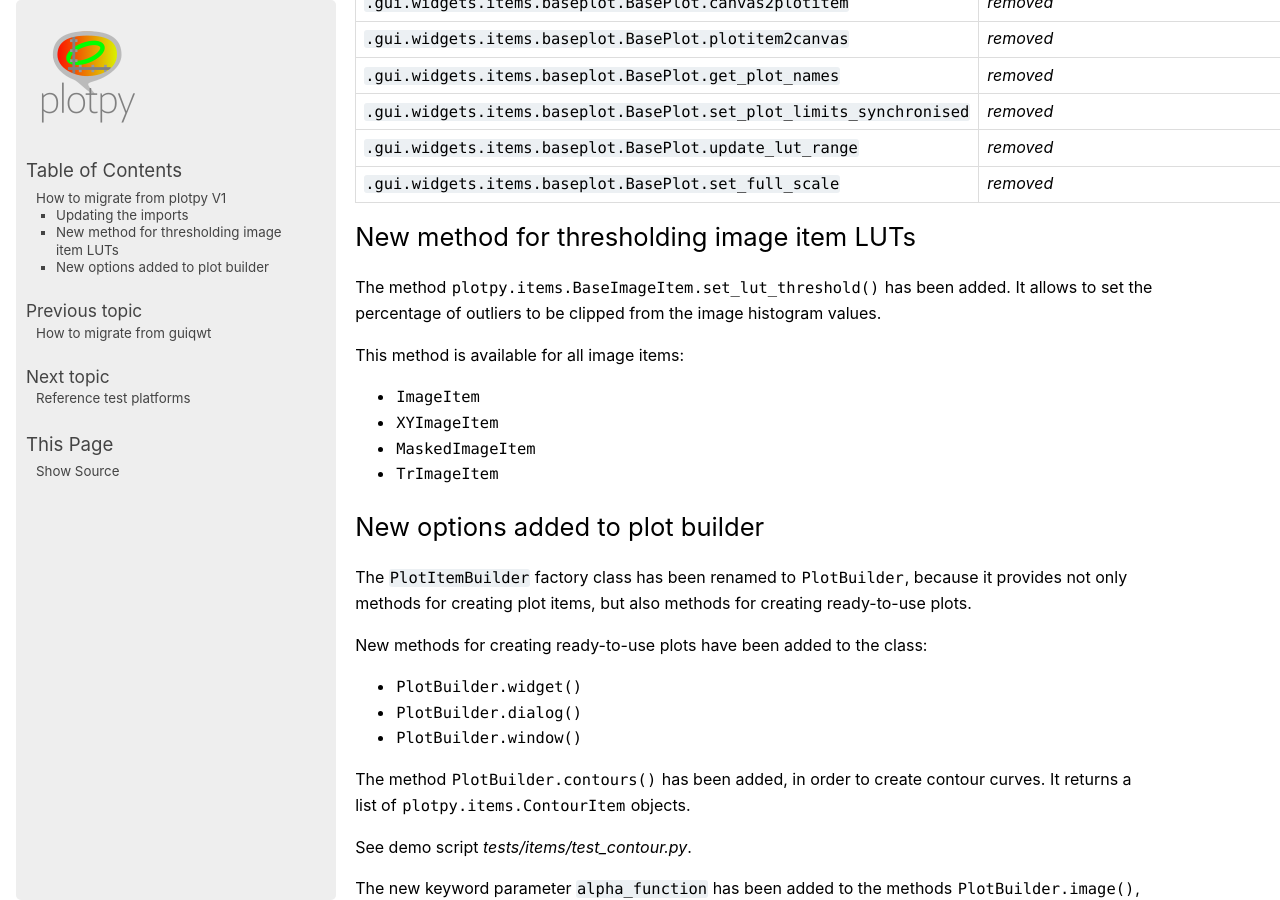
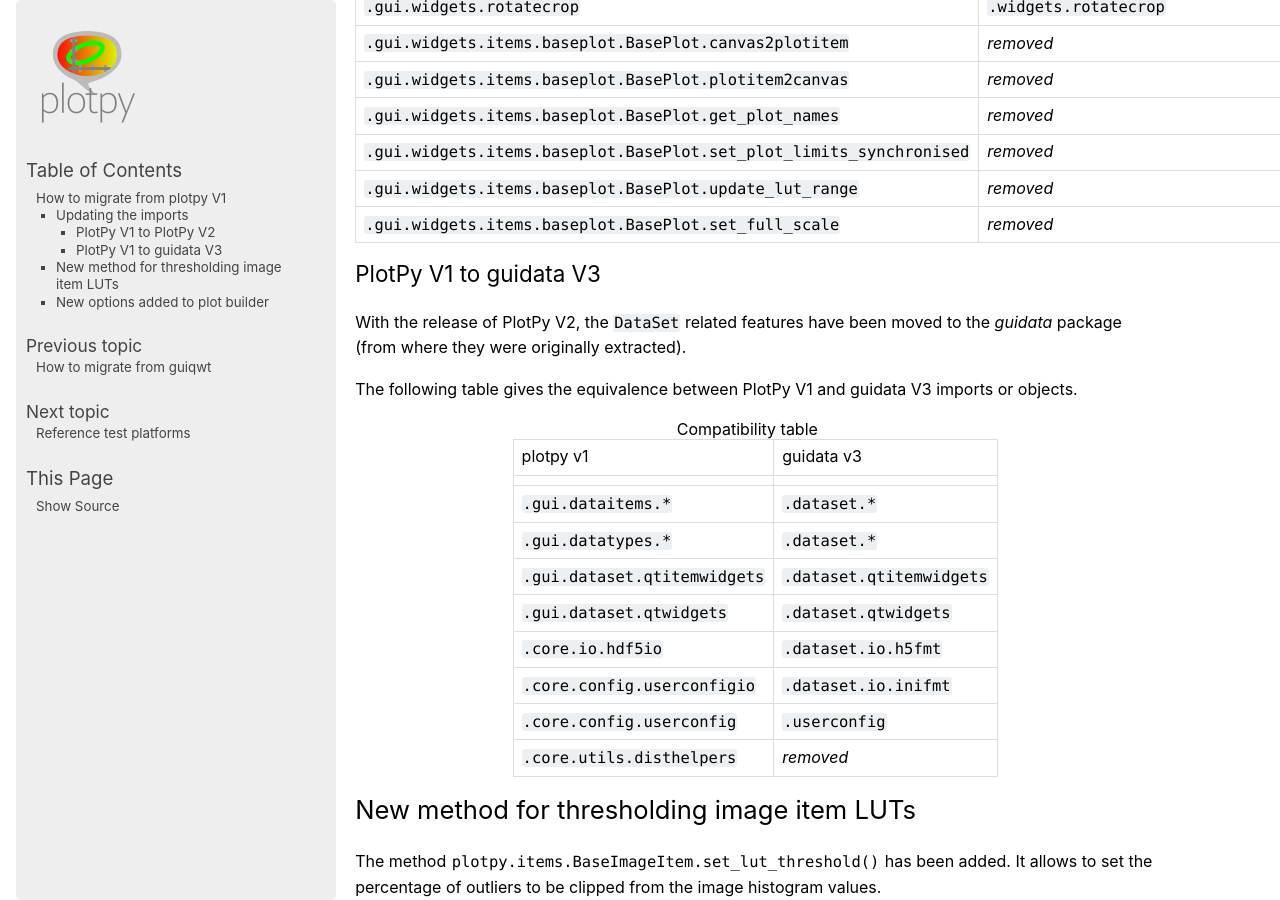
Before and after one commit to PlotPyStack/PlotPy, a Sphinx documentation site: the page built from doc/dev/v1_to_v2.rst, in a window 1280 px wide and 900 px high, scrolled down 1771 px. Built offline with Sphinx 7.4.7, drawn with Linux system fonts in a browser that asks for light colours; some of the changed text lies outside the part shown.

Commit message:
Doc: migrating from plotpy v1 to guidata v3

```diff
--- a/doc/dev/guiqwt_to_plotpy.csv
+++ b/doc/dev/guiqwt_to_plotpy.csv
@@ -1,4 +1,4 @@
-guiqwt v4,plotpy v2,API changes
+guiqwt v4,PlotPy v2,API changes
 ``guiqwt.events``,``plotpy.events``
 ``guiqwt.interfaces``,``plotpy.interfaces``
 ``guiqwt.io``,``plotpy.io``
--- /dev/null
+++ b/doc/dev/v1_to_guidata_v3.csv
@@ -0,0 +1,10 @@
+plotpy v1,guidata v3
+
+``.gui.dataitems.*``,``.dataset.*``
+``.gui.datatypes.*``,``.dataset.*``
+``.gui.dataset.qtitemwidgets``,``.dataset.qtitemwidgets``
+``.gui.dataset.qtwidgets``,``.dataset.qtwidgets``
+``.core.io.hdf5io``,``.dataset.io.h5fmt``
+``.core.config.userconfigio``,``.dataset.io.inifmt``
+``.core.config.userconfig``,``.userconfig``
+``.core.utils.disthelpers``,*removed*
--- a/doc/dev/v1_to_v2.csv
+++ b/doc/dev/v1_to_v2.csv
@@ -1,4 +1,4 @@
-plotpy v1,plotpy v2 (and v1.99+)
+plotpy v1,plotpy v2
 
 ``.gui.widgets.interfaces``,``.interfaces``
 ``.gui.widgets.items``,``.items``
--- a/doc/dev/v1_to_v2.rst
+++ b/doc/dev/v1_to_v2.rst
@@ -6,7 +6,11 @@ This section describes the steps to migrate python code using plotpy V1 to plotp
 Updating the imports
 ^^^^^^^^^^^^^^^^^^^^
 
-The following table gives the equivalence between plotpy V1 and plotpy V2 classes.
+PlotPy V1 to PlotPy V2
+~~~~~~~~~~~~~~~~~~~~~~
+
+The following table gives the equivalence between plotpy V1 and plotpy V2 imports
+or objects.
 
 For most of them, the change in the module path is the only difference (only
 the import statement have to be updated in your client code). For others, the
@@ -15,6 +19,18 @@ required in your code.
 
 .. csv-table:: Compatibility table
     :file: v1_to_v2.csv
+
+PlotPy V1 to guidata V3
+~~~~~~~~~~~~~~~~~~~~~~~
+
+With the release of PlotPy V2, the ``DataSet`` related features have been moved
+to the `guidata` package (from where they were originally extracted).
+
+The following table gives the equivalence between PlotPy V1 and guidata V3 imports
+or objects.
+
+.. csv-table:: Compatibility table
+    :file: v1_to_guidata_v3.csv
 
 New method for thresholding image item LUTs
 ^^^^^^^^^^^^^^^^^^^^^^^^^^^^^^^^^^^^^^^^^^^
```
